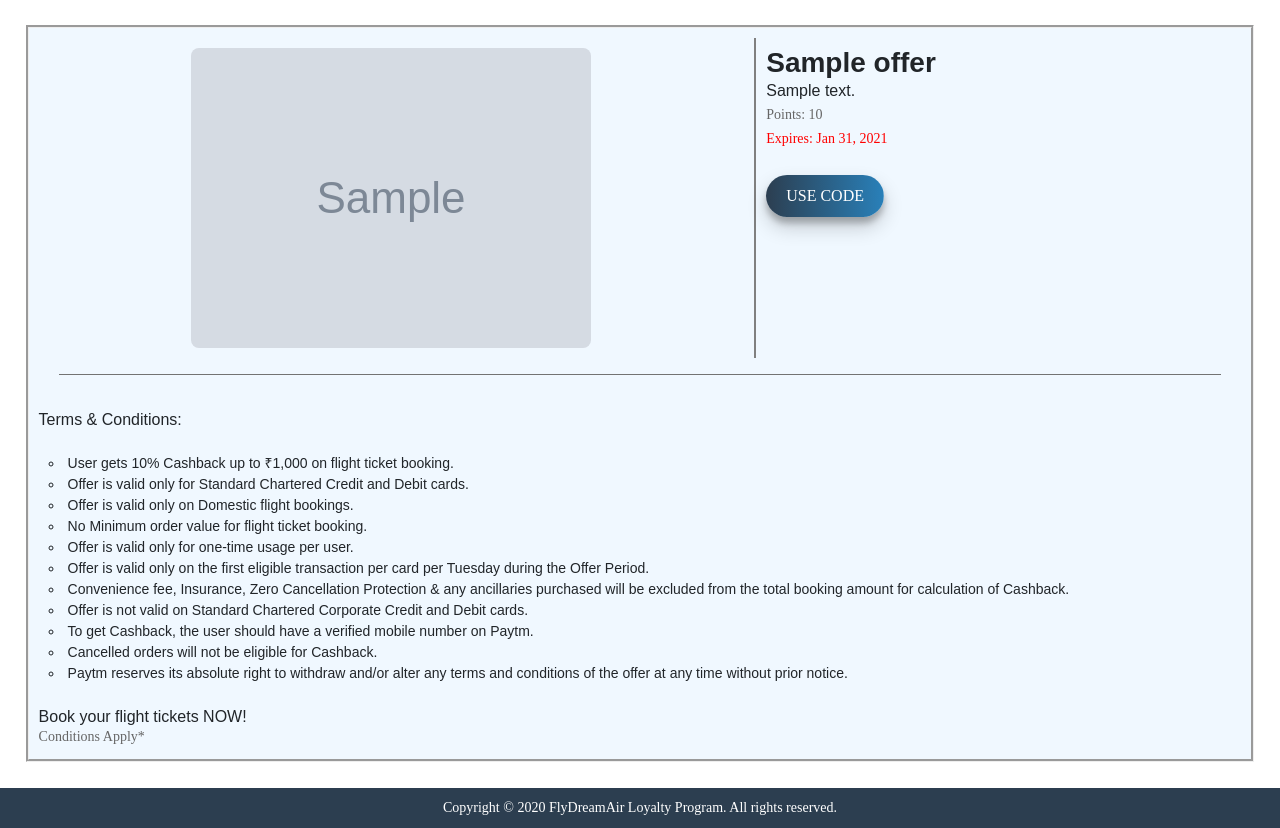
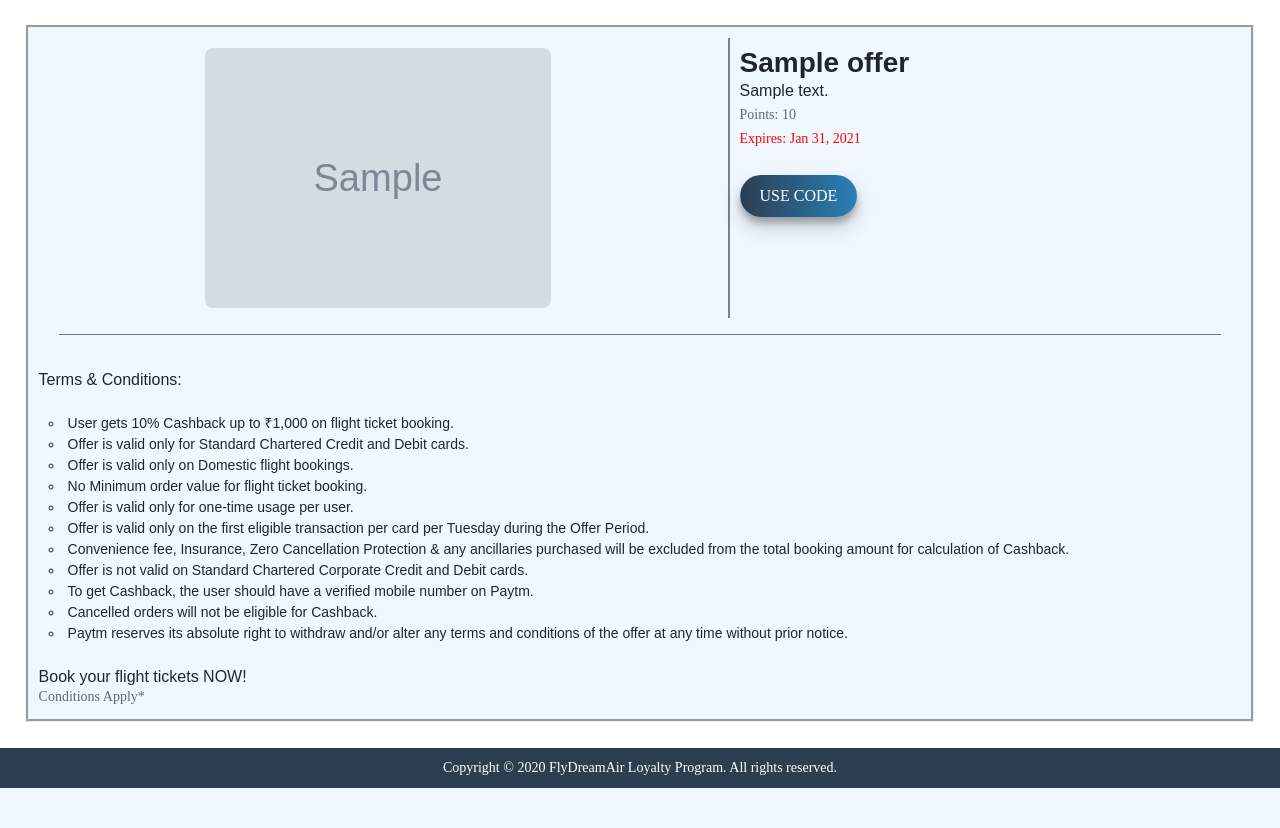
Before and after one commit to oldcai/ITPMAssignment, a Django app: template loyalty_program/templates/offer_detail.html in a window 1280 px wide. Shown: the part 59-887 px from the top of the page. After the commit the page ends 847 px from the top, so only its background shows below. Run offline with Django 3.2, Linux system fonts and the light colour scheme; the template is opened without the code that fills it: values that come from a table or form of the project are taken from there, others are empty; tables that the repository leaves empty hold one stand-in row (values such as "Sample post"); grey boxes marked "Sample" are stand-in pictures; some libraries are stand-ins or nearby versions; some web fonts are replaced.

Commit message:
adjust css

```diff
--- a/loyalty_program/static/css/main.css
+++ b/loyalty_program/static/css/main.css
@@ -878,7 +878,9 @@ Coupon details page
   display: block;
   margin-left: auto;
   margin-right: auto;
-  justify-content:center
+  justify-content:center;
+  max-height: 260px;
+  max-width: 390px;
 }
 
 ul {
```
